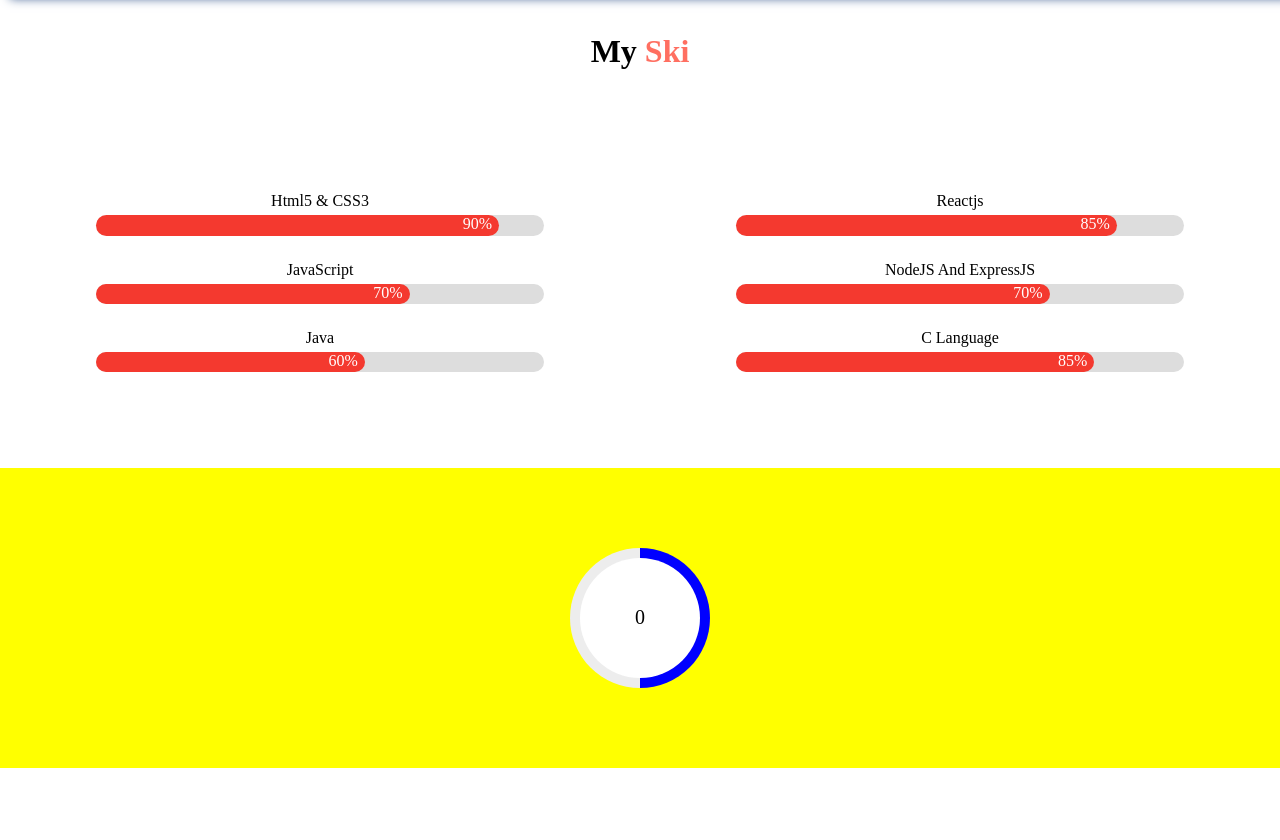
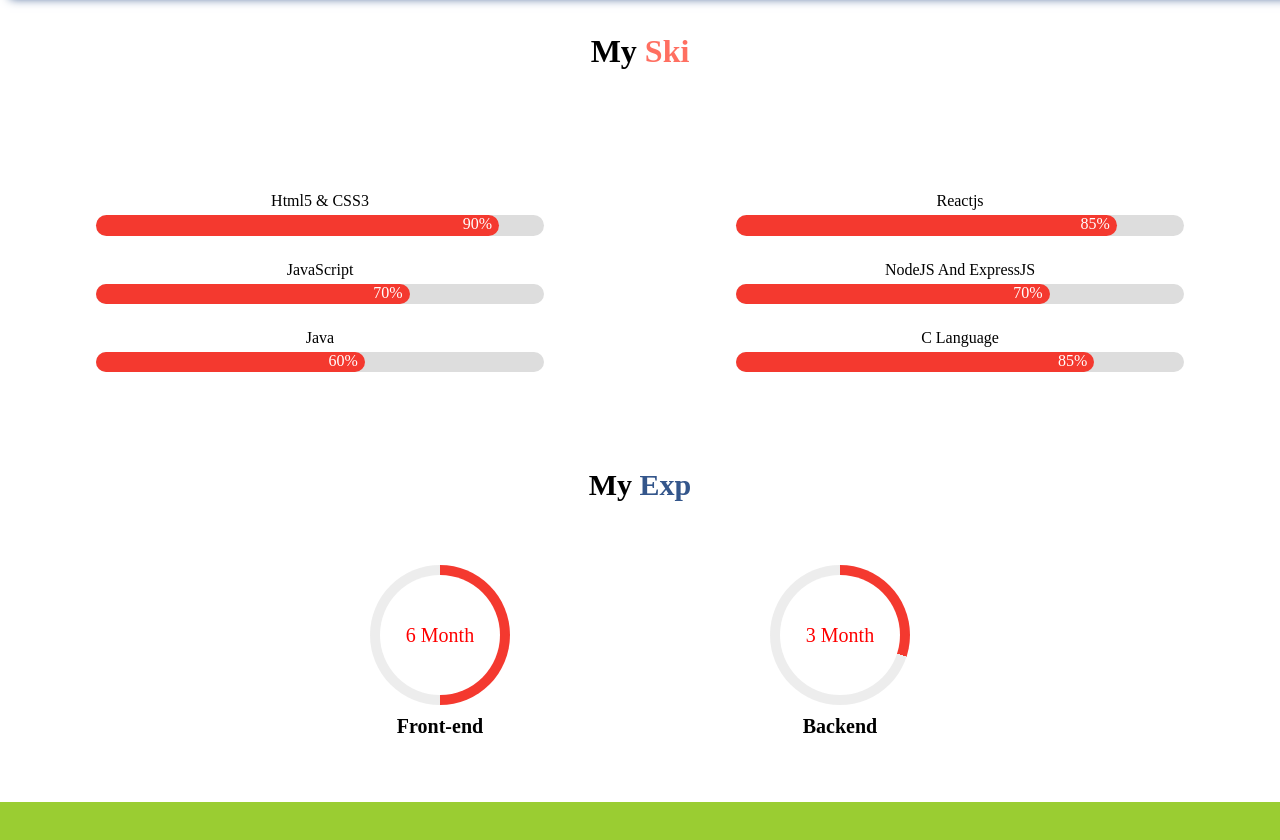
Before and after one commit to owaissyed65/vite-project, a React (Vite) app: page / in a window 1280 px wide. Shown: the part 805-1645 px from the top of the page. Before the commit the page ends 1573 px from the top, so only its background shows below. Built offline with nearby package versions, Linux system fonts and the light colour scheme.

Commit message:
experience

```diff
--- a/src/App.jsx
+++ b/src/App.jsx
@@ -6,6 +6,7 @@
 import Header from "./Components/Header/Header";
 import Skills from "./Components/Skills/Skills";
 import Experience from "./Components/Experience/Experience";
+import Project from "./Components/Projects/Project";
 const App = () => {
   const { scrollYProgress } = useScroll();
   return (
@@ -19,6 +20,7 @@
         />
         <Skills />
         <Experience/>
+        <Project/>
       </ThemeProvider>
     </>
   );
--- a/src/Components/Experience/Experience.jsx
+++ b/src/Components/Experience/Experience.jsx
@@ -1,29 +1,24 @@
 import { motion } from 'framer-motion';
-import React, { useEffect, useState } from 'react'
-import ExperienceStyle from './ExperienceStyle'
+import React from 'react'
+import { Div, DivStyling, ExperienceStyle } from './ExperienceStyle'
 
 const Experience = () => {
-
-  const endOfProgress = 50;
-  const [time, setTime] = useState(0);
-  function progress() {
-    useEffect(() => {
-      const timer = setTimeout(() => {
-        setTime(time + 1);
-      }, 100);
-      if (time === endOfProgress) {
-        clearTimeout(timer);
-      }
-
-    }, [time]);
-    console.log('hello')
-  }
-
   return (
-    <ExperienceStyle >
-      <motion.div initial={{ background: 'conic-gradient(blue 0deg, #ededed 0deg)' }} whileInView={{ background: `conic-gradient(blue ${50 * 3.6}deg, #ededed 0deg)`, animationDelay: '5s' }} className="circle"><motion.span id='circle-progress'>{time}</motion.span> </motion.div>
-    </ExperienceStyle>
-
+    <DivStyling >
+      <h1 id='h1' style={{ textAlign: 'center' }}>My&nbsp;</h1>
+      <Div>
+        <ExperienceStyle className='experince' >
+          <motion.div initial={{ background: 'conic-gradient(#f4392f 0deg, #ededed 0deg)' }} whileInView={{ background: `conic-gradient(#f4392f ${50 * 3.6}deg, #ededed 0deg)` }} className="circle">
+            <motion.span id='circle-progress'><span>6 Month </span></motion.span> </motion.div>
+          <h1 id='h1-end'>Front-end </h1>
+        </ExperienceStyle>
+        <ExperienceStyle className='experince'>
+          <motion.div initial={{ background: 'conic-gradient(#f4392f 0deg, #ededed 0deg)' }} whileInView={{ background: `conic-gradient(#f4392f ${30 * 3.6}deg, #ededed 0deg)` }} className="circle">
+            <motion.span id='circle-progress'><span>3 Month </span></motion.span> </motion.div>
+          <h1 id='h1-end'>Backend</h1>
+        </ExperienceStyle>
+      </Div>
+    </DivStyling>
   )
 }
 
--- a/src/Components/Experience/ExperienceStyle.js
+++ b/src/Components/Experience/ExperienceStyle.js
@@ -1,15 +1,21 @@
 import styled from "styled-components";
 
-const ExperienceStyle = styled.div`
-  background-color: yellow;
+export const ExperienceStyle = styled.div`
+  // background-color: yellow;
+  // border:2px solid black;
+  width: 40rem;
   height: 30rem;
   display: flex;
   justify-content: center;
   align-items: center;
+  font-family: ${({ theme }) => theme.nav.fontFamily};
   flex-direction: column;
   .circle {
-    // background: conic-gradient(blue ${({exp})=>exp}deg, #ededed 0deg);
-    background: conic-gradient(blue 0deg, #ededed 0deg);
+    background: conic-gradient(
+      ${({ theme }) => theme.hover.color} 0deg,
+      #ededed 0deg
+    );
+    // background: conic-gradient(blue 0deg, #ededed 0deg);
     width: 14rem;
     height: 14rem;
     border-radius: 50%;
@@ -25,10 +31,71 @@
       border-radius: 50%;
       position: absolute;
     }
+    #circle-progress {
+      span {
+        color: red;
+      }
+    }
     span {
       position: relative;
       font-size: 2rem;
     }
   }
+  #h1-end {
+    margin-top: 1rem;
+  }
 `;
-export default ExperienceStyle;
+export const Div = styled.div`
+  // background-color:orange;
+  display: flex;
+  justify-content: center;
+  @media screen and (max-width: ${({ theme }) => theme.media.mobile}) {
+    flex-direction: column;
+    height: 45rem;
+    align-items: center;
+    overflow-x: hidden;
+  }
+`;
+export const DivStyling = styled.div`
+  #h1 {
+    font-size: 3rem;
+  }
+  #h1::after {
+    content: "";
+    animation: experience infinite linear 5s forwards;
+    font-size: 3rem;
+    color: ${({ theme }) => theme.bg};
+  }
+  @keyframes experience {
+    0% {
+      content: "E";
+    }
+    10% {
+      content: "Ex";
+    }
+    20% {
+      content: "Exp";
+    }
+    30% {
+      content: "Expe";
+    }
+    40% {
+      content: "Exper";
+    }
+    50% {
+      content: "Experi";
+    }
+    60% {
+      content: "Experie";
+    }
+    70% {
+      content: "Experien";
+    }
+    85% {
+      content: "Experienc";
+    }
+    100% {
+      content: "Experience";
+    }
+  }
+`;
--- a/src/Components/Header/NavbarDown/NavbarDownStyle.js
+++ b/src/Components/Header/NavbarDown/NavbarDownStyle.js
@@ -73,6 +73,7 @@
         justify-content: center;
         align-items: center;
         font-size: 16px;
+        margin-top: 4rem;
       }
       .box2 {
         // background-color:red;
--- a/src/Components/Header/NavbarFolder/Navbar.jsx
+++ b/src/Components/Header/NavbarFolder/Navbar.jsx
@@ -22,7 +22,7 @@
       <div className="menu">
         {
           click !== true ? <motion.button initial={{ x: -100 }}
-            whileInView={{ x: 10 }} style={{ backgroundColor: '#34568B', border: 'none', cursor: 'pointer' }} onClick={() => setClick(true)}><UilBars size={"4rem"} color='white' /></motion.button> : <motion.button whileInView={{ x: 0 }} style={{ backgroundColor: '#34568B', border: 'none', cursor: 'pointer' }} onClick={() => setClick(false)}><UilTimes size={"4rem"} color='white' /></motion.button>
+            whileInView={{ x: 10 }} style={{ backgroundColor: '#34568B', border: 'none', cursor: 'pointer' }} onClick={() => setClick(true)}><UilBars size={"3rem"} color='white' /></motion.button> : <motion.button whileInView={{ x: 0 }} style={{ backgroundColor: '#34568B', border: 'none', cursor: 'pointer' }} onClick={() => setClick(false)}><UilTimes size={"3rem"} color='white' /></motion.button>
         }
       </div>
     </NavbarStarting>
--- /dev/null
+++ b/src/Components/Projects/Project.jsx
@@ -0,0 +1,11 @@
+import React from 'react'
+
+const Project = () => {
+  return (
+    <div style={{height:'50rem',backgroundColor:'yellowgreen'}}>
+
+    </div>
+  )
+}
+
+export default Project
--- a/src/StyledComponent/ThemeAndVariable.js
+++ b/src/StyledComponent/ThemeAndVariable.js
@@ -11,5 +11,6 @@
     media: {
         mobile: "669px",
     },
+    colorsanimated: '#f4392f'
 };
 export const Variable = {};
--- a/src/index.css
+++ b/src/index.css
@@ -6,9 +6,12 @@
     justify-items: center;
     align-self: center;
     justify-content: space-evenly;
+    justify-content: flex-start;
+
     opacity: calc();
     background-color:conic-gradient();
     /* flex-wrap: ; */
+
 }
 
 *::before {
```
Also changed, not shown: src/Components/Skills/SkillStyle.js (+13 -14 lines).
